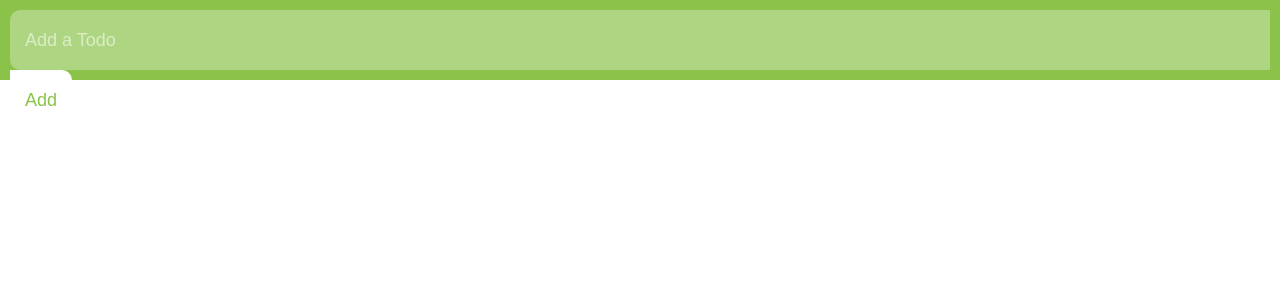
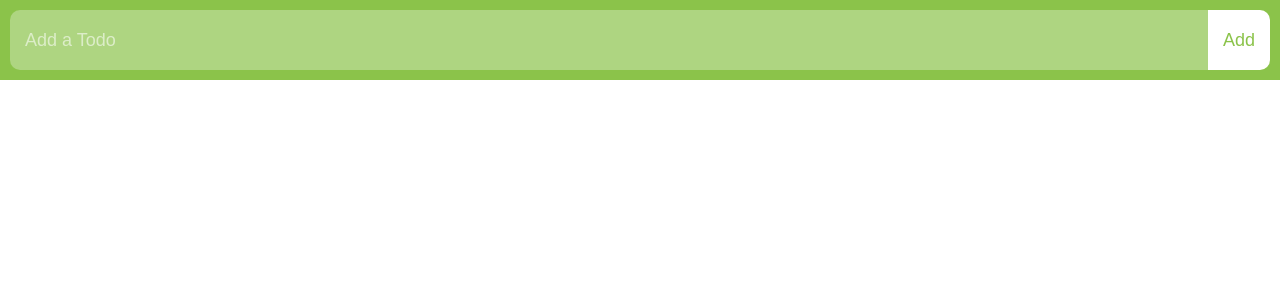
Before and after one commit to nerdenough/todo, a Vue app: page / in a window 1280 px wide. Shown: the top 300 px of the page. Built offline with nearby package versions, Linux system fonts and the light colour scheme.

Commit message:
Align text field and button next to each other

```diff
--- a/src/components/TextField.vue
+++ b/src/components/TextField.vue
@@ -10,11 +10,11 @@ export default {
 
 <style scoped>
 .text-field {
+  flex-grow: 1;
+  height: 100%;
   background: #AED581;
   color: white;
   font-size: 18px;
-  width: 100%;
-  height: 100%;
   border: none;
   outline: none;
   padding: 0 15px;
--- a/src/components/TodoHeader.vue
+++ b/src/components/TodoHeader.vue
@@ -20,6 +20,7 @@ export default {
 
 <style scoped>
 .todo-header {
+  display: flex;
   width: 100%;
   height: 80px;
   background: #8BC34A;
```
